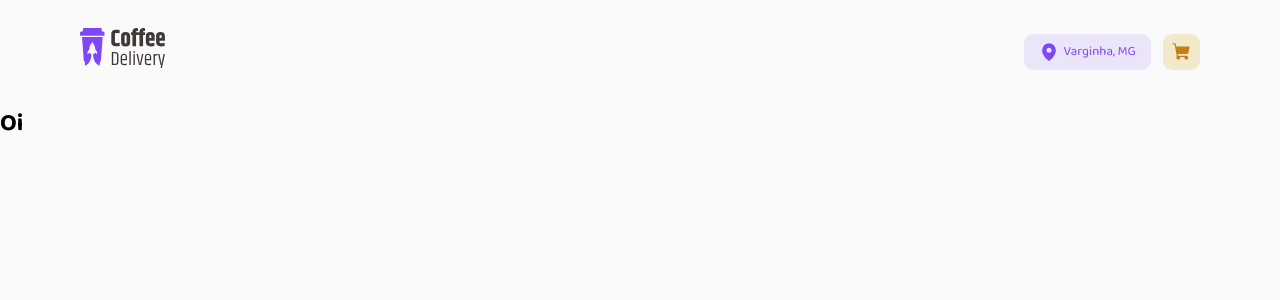
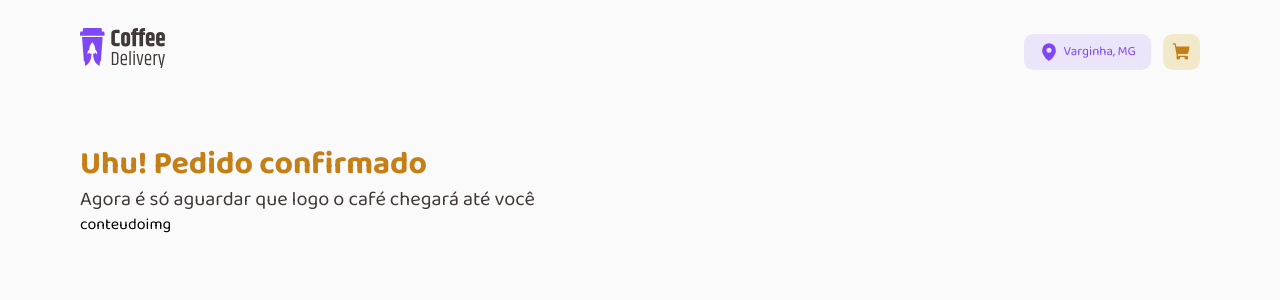
Before and after one commit to alexbruno10/coffee-delivery, a React (Vite) app: page /completed in a window 1280 px wide. Shown: the top 300 px of the page. Built offline with nearby package versions, Linux system fonts and the light colour scheme.

Commit message:
Styling page Completed Order

```diff
--- a/src/pages/Cart/index.tsx
+++ b/src/pages/Cart/index.tsx
@@ -25,6 +25,7 @@ import { formatMoney } from "../../utils/formatedMoney";
 import { useForm, FormProvider } from "react-hook-form";
 import { zodResolver } from '@hookform/resolvers/zod'
 import * as zod from 'zod'
+import { useNavigate } from 'react-router-dom';
 
 const newCycleFormValidationSchema = zod.object({
     cep: zod.string().min(1, 'Informe o cep'),
@@ -37,10 +38,6 @@ const newCycleFormValidationSchema = zod.object({
   })
 
   export type NewCycleFormData = zod.infer<typeof newCycleFormValidationSchema>
-  interface FormData extends NewCycleFormData {
-        typePayment: string,
-        totalPaymment: string
-  }
 
   export default function Cart () {
 
@@ -48,15 +45,11 @@ const newCycleFormValidationSchema = zod.object({
       resolver: zodResolver(newCycleFormValidationSchema),
     });
 
-    const { register, handleSubmit, watch, formState: { errors }, reset } = useForm<NewCycleFormData>();
+    const { register, handleSubmit, formState: { errors }, reset } = useForm<NewCycleFormData>();
 
     const { cart, updatedCartAmount, deleteCoffeeInCart } = useCart();
 
     const [type, setType] = useState('');
-
-    const [form, setForm] = useState([]);
-
-    const [newAmount, setNewAmount] = useState(1)
 
     const totalValues =
     formatMoney(
@@ -69,6 +62,8 @@ const newCycleFormValidationSchema = zod.object({
 
 
     const totalWithDelivery = formatMoney(parseFloat(totalValues)  + delivery)
+
+    const navigate = useNavigate();
 
 
     function formatedPrice(price: number) {
@@ -103,11 +98,11 @@ const newCycleFormValidationSchema = zod.object({
 
     function handleFormData(data: NewCycleFormData) {
 
-        const addForm = {...data, typePayment: type, totalPayment: totalWithDelivery}
-        console.log(addForm)
-        setForm([addForm])
+        const form = {...data, typePayment: type, totalPayment: totalWithDelivery}
         reset()
-        window.location.href="/completed";
+        navigate("/completed", {
+            state: form,
+        });
     }
 
     return (
@@ -213,7 +208,7 @@ const newCycleFormValidationSchema = zod.object({
                                 <span>R$ {totalWithDelivery}</span>
                         </CardSubmitTotalValues>
                     </CardSubmit>
-                    <CardSubmitButton>Confirmar</CardSubmitButton>
+                    <CardSubmitButton disabled={cart.length == 0 || type == ''}>Confirmar</CardSubmitButton>
                 </CartConfirmRequest>
             </div>
 
--- a/src/pages/OrderCompleted/index.tsx
+++ b/src/pages/OrderCompleted/index.tsx
@@ -1,7 +1,29 @@
+import { useLocation } from "react-router-dom"
+import {
+CompletedOrderContainer,
+CompletedOrderTitle,
+CompletedOrderSubTitle,
+CompletedOrderContent
+} from "./style";
+
 export default function OrderCompleted() {
+
+    const { state } = useLocation();
+
+    console.log(state)
+
     return (
-        <>
-            <h2>Oi</h2>
-        </>
+        <CompletedOrderContainer>
+            <CompletedOrderTitle>
+                Uhu! Pedido confirmado
+            </CompletedOrderTitle>
+            <CompletedOrderSubTitle>
+                Agora é só aguardar que logo o café chegará até você
+            </CompletedOrderSubTitle>
+            <CompletedOrderContent>
+                <span>conteudo</span>
+                <span>img</span>
+            </CompletedOrderContent>
+        </CompletedOrderContainer>
     )
 };
--- /dev/null
+++ b/src/pages/OrderCompleted/style.ts
@@ -0,0 +1,36 @@
+import styled from 'styled-components'
+
+export const CompletedOrderContainer = styled.div`
+    width: 70rem;
+    margin-top: 2.5rem;
+    margin-left: auto;
+    margin-right: auto;
+    gap: 2rem;
+`
+
+export const CompletedOrderTitle = styled.span`
+    font-family: 'Baloo 2';
+    font-style: normal;
+    font-weight: 800;
+    font-size: 2rem;
+    line-height: 130%;
+    color: ${({theme}) => theme.colors["yellow-dark"]};
+`
+
+export const CompletedOrderSubTitle = styled.div`
+
+    font-family: 'Baloo 2';
+    font-style: normal;
+    font-weight: 400;
+    font-size: 1.25rem;
+    line-height: 130%;
+
+    color: ${({theme}) => theme.colors["base-subtitle"]};;
+    font-stretch: 100;
+
+`
+
+export const CompletedOrderContent = styled.div`
+    width: 100%;
+    gap: 6.25rem;
+`
```
Also changed, not shown: src/assets/coffee/delivery.svg (added).
